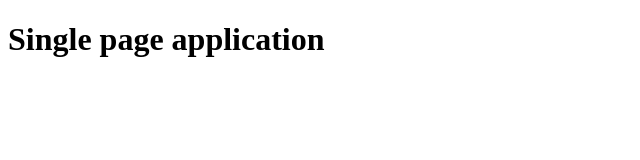
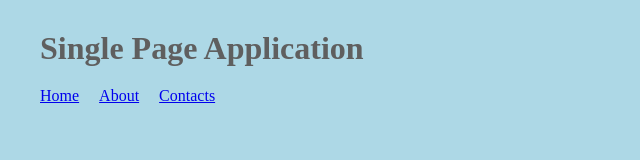
Before and after one commit to AntiHero/js-basic--deploying-spa, a website built with webpack: page index.html in a window 1280 px wide. Shown: the whole page, without its empty margins (0-640 px from the left). Built offline with nearby package versions, Linux system fonts and the light colour scheme.

Commit message:
add layout and styles

```diff
--- a/index.html
+++ b/index.html
@@ -1,12 +1,19 @@
 <!DOCTYPE html>
 <html lang="en">
-<head>
-  <meta charset="UTF-8">
-  <meta http-equiv="X-UA-Compatible" content="IE=edge">
-  <meta name="viewport" content="width=device-width, initial-scale=1.0">
-  <title>Deploy</title>
-</head>
-<body>
-  <h1>Single page application</h1>
-</body>
+  <head>
+    <meta charset="UTF-8" />
+    <meta http-equiv="X-UA-Compatible" content="IE=edge" />
+    <meta name="viewport" content="width=device-width, initial-scale=1.0" />
+    <title>Deploy</title>
+  </head>
+  <body>
+    <div id="root">
+      <h1>Single Page Application</h1>
+      <nav>
+        <a href="home">Home</a><a href="about">About</a
+        ><a href="contacts">Contacts</a>
+      </nav>
+      <p></p>
+    </div>
+  </body>
 </html>
--- a/src/index.ts
+++ b/src/index.ts
@@ -0,0 +1 @@
+import './styles/style.css';
--- /dev/null
+++ b/src/styles/style.css
@@ -0,0 +1,22 @@
+*,
+*::after,
+*::before {
+  margin: 0;
+  padding: 0;
+}
+
+html,
+body {
+  height: 100%;
+  background-color: lightblue;
+  color: rgb(95, 95, 95);
+  padding: 10px 20px;
+}
+
+a {
+  display: inline-block;
+}
+
+h1, nav > a, section {
+  padding: 10px 20px 10px 0;
+}
```
